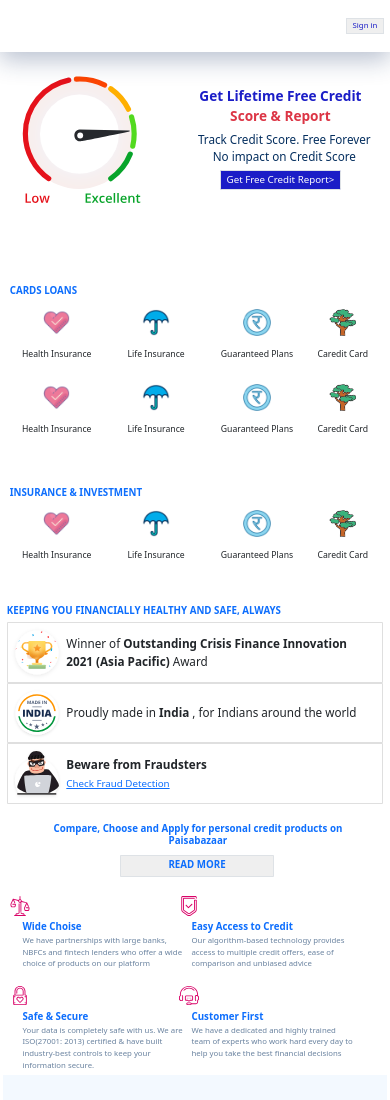
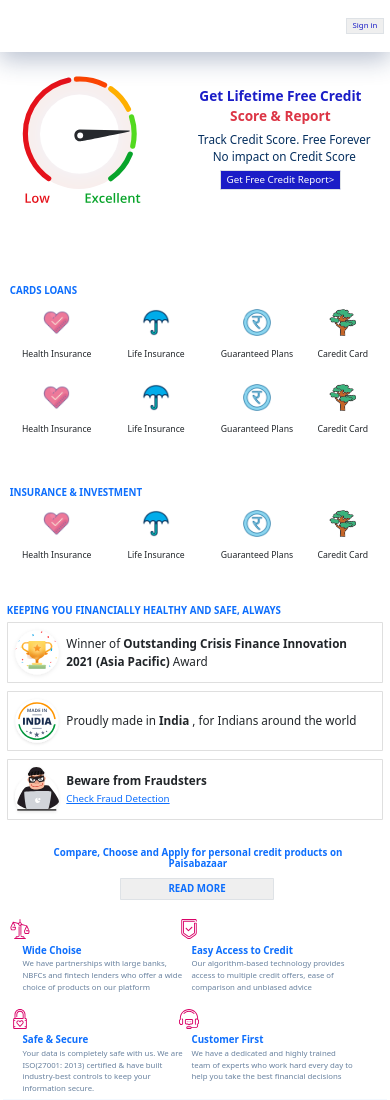
Before and after one commit to bhupend-deshmukh/paisa-bazaar-com-ui, a plain HTML site: page index.html in a window 390 px wide. Shown: the top 1100 px of the page. Drawn offline with nearby package versions, Linux system fonts and the light colour scheme.

Commit message:
first commit

```diff
--- a/queries.css
+++ b/queries.css
@@ -53,6 +53,9 @@
   }
   .c-text {
     font-size: 1.5rem !important;
+  }
+  .test1{
+    margin-bottom: 2rem !important;
   }
 }
 
@@ -403,5 +406,4 @@
     margin-left: 3rem !important;
   }
 
-
 }
```
